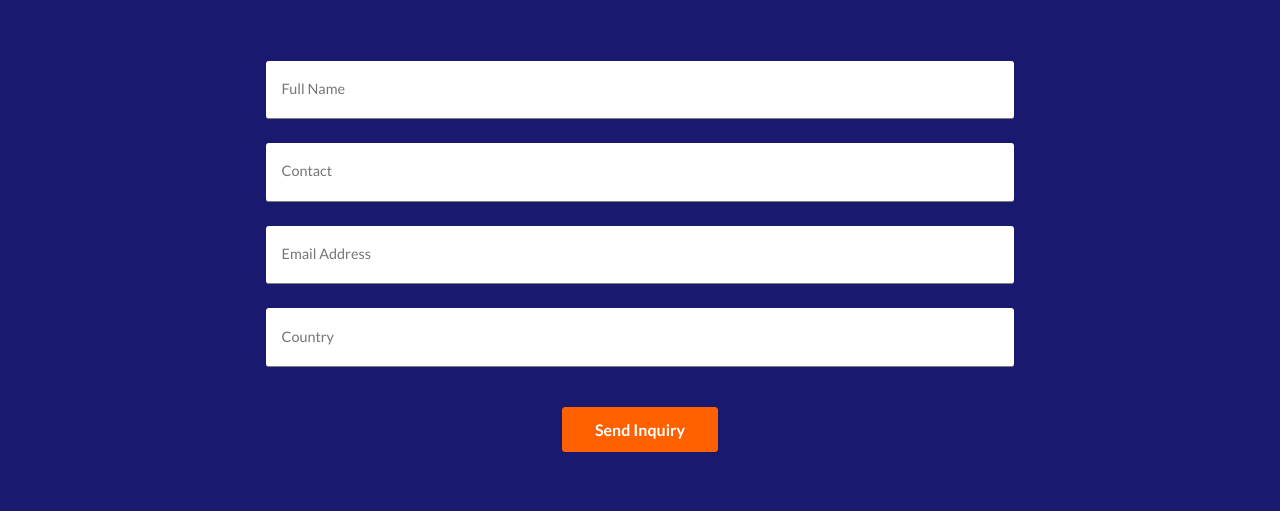
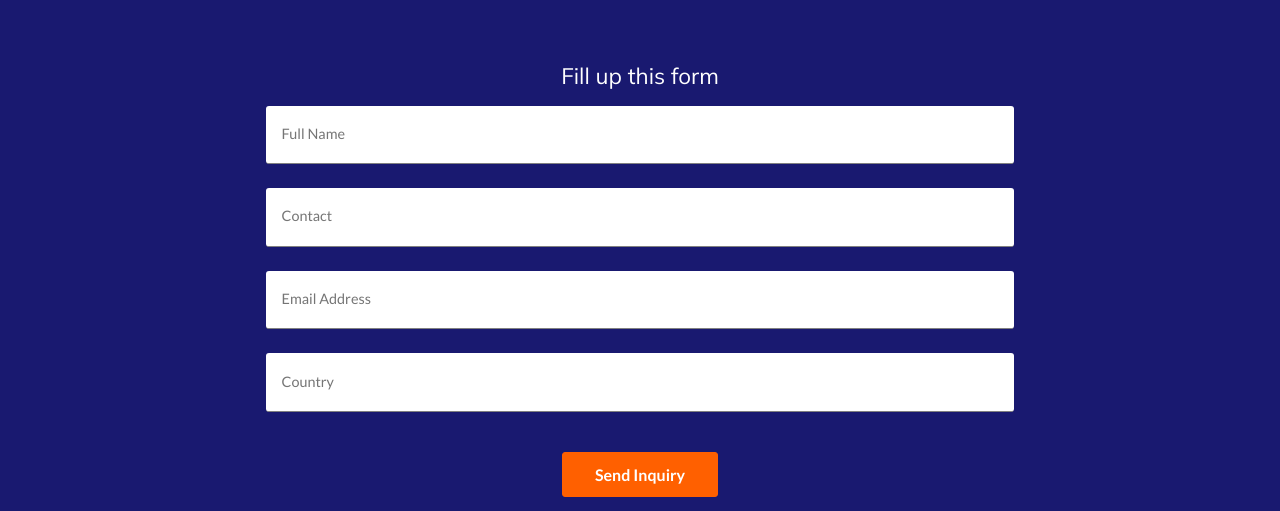
Before and after one commit to WedLock10/Virtual-Assistant-Website-, a plain HTML site: page about.html in a window 1280 px wide. Shown: the part 3381-3892 px from the top of the page. Drawn offline with nearby package versions, Linux system fonts and the light colour scheme.

Commit message:
Update about.html

```diff
--- a/about.html
+++ b/about.html
@@ -138,7 +138,7 @@
       <h2 class="price-title">In need of VA</h2>
     </div>
     <div class="form-container" data-aos="fade-out">
-
+      <p> Fill up this form </p>
       <form action="https://formspree.io/f/xnqrpaeq" method="POST">
         <input type="text" name="Fullname" placeholder="Full Name">
         <br>
```
